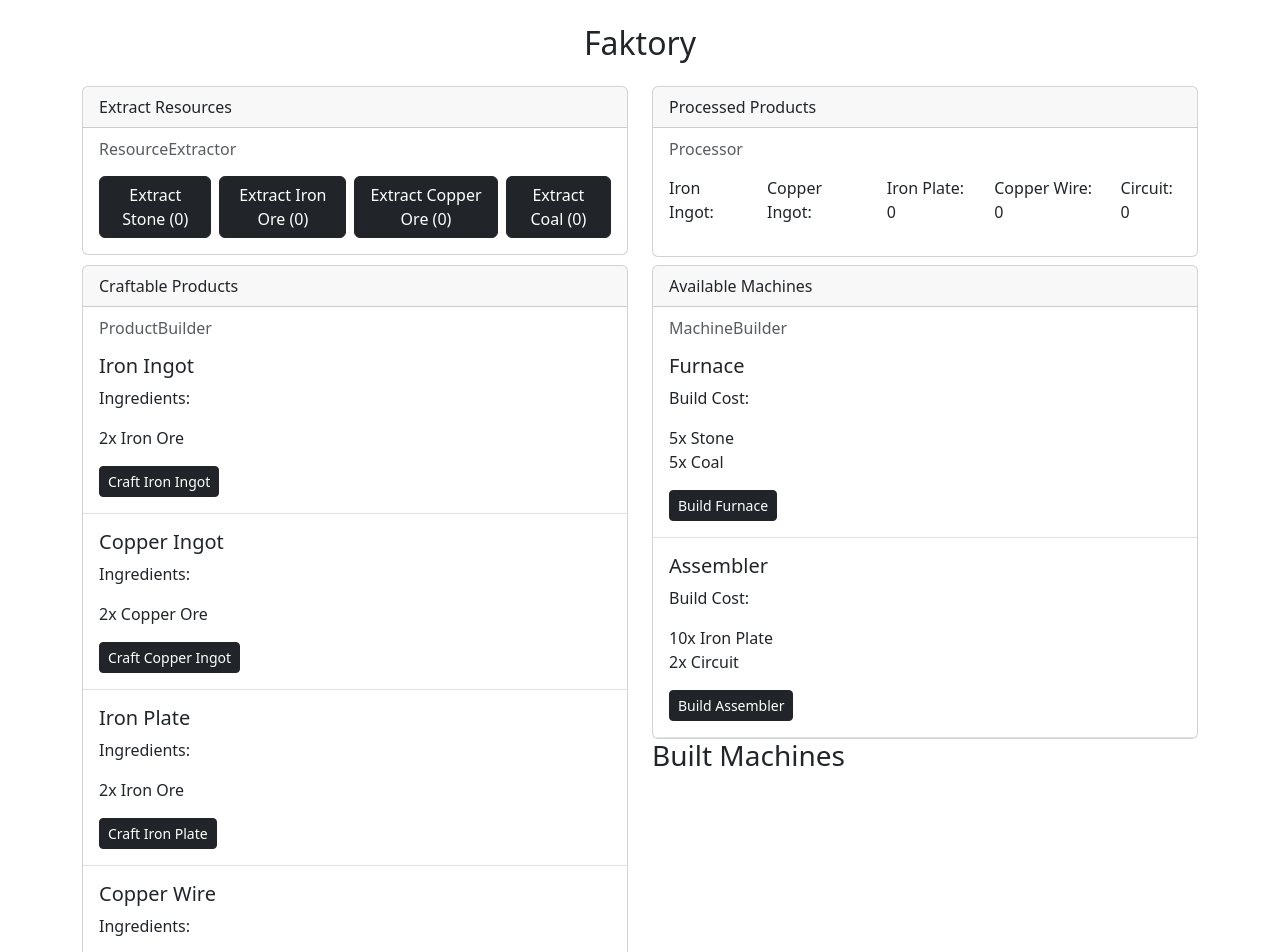
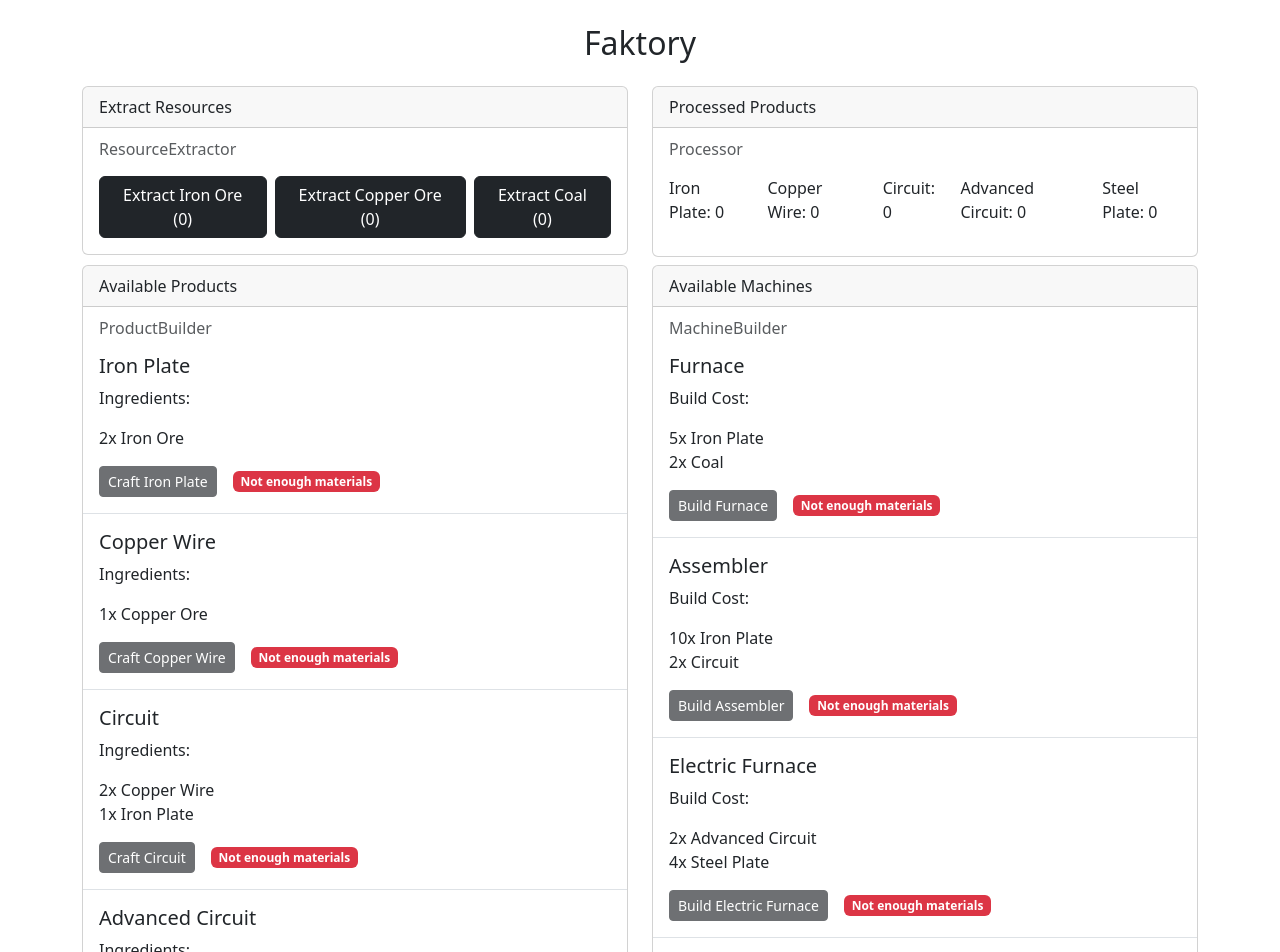
Before and after one commit to emarose/faktory, a React (Vite) app: page / in a window 1280 px wide. Shown: the top 952 px of the page. Built offline with nearby package versions, Linux system fonts and the light colour scheme.

Commit message:
added timer on productbuilder

```diff
--- a/package.json
+++ b/package.json
@@ -13,7 +13,8 @@
     "bootstrap": "^5.3.3",
     "react": "^18.3.1",
     "react-bootstrap": "^2.10.4",
-    "react-dom": "^18.3.1"
+    "react-dom": "^18.3.1",
+    "react-timer-hook": "^3.0.7"
   },
   "devDependencies": {
     "@eslint/js": "^9.9.0",
--- a/src/components/MachineBuilder.jsx
+++ b/src/components/MachineBuilder.jsx
@@ -1,19 +1,16 @@
-import React, { useContext } from "react";
-import oresData from "../data/ores.json";
+import React, { useContext, useState, useEffect } from "react";
+import machinesData from "../data/machines.json"; // Import machines data
 import { GameContext } from "../contexts/GameContext";
-import { Button, Card } from "react-bootstrap";
+import { Button, Card, ProgressBar } from "react-bootstrap";
 
 function MachineBuilder() {
   const { state, dispatch } = useContext(GameContext);
+  const [building, setBuilding] = useState(null); // Track which machine is being built
+  const [remainingTime, setRemainingTime] = useState(0); // Time remaining for building
 
   const buildMachine = (machine) => {
     const hasResources = machine.buildCost.every((ingredient) => {
-      if (state.resources[ingredient.name] !== undefined) {
-        return state.resources[ingredient.name] >= ingredient.amount;
-      } else if (state.products[ingredient.name] !== undefined) {
-        return state.products[ingredient.name] >= ingredient.amount;
-      }
-      return false;
+      return (state.resources[ingredient.name] || 0) >= ingredient.amount;
     });
 
     if (!hasResources) {
@@ -21,28 +18,34 @@ function MachineBuilder() {
       return;
     }
 
+    // Deduct resources
     machine.buildCost.forEach((ingredient) => {
-      if (state.resources[ingredient.name] !== undefined) {
       dispatch({
         type: "DEDUCT_RESOURCE",
         resource: ingredient.name,
         amount: ingredient.amount,
       });
-      } else if (state.products[ingredient.name] !== undefined) {
-        dispatch({
-          type: "DEDUCT_PRODUCT",
-          product: ingredient.name,
-          amount: ingredient.amount,
-        });
-      }
     });
 
+    // Set up building process
+    setBuilding(machine);
+    setRemainingTime(machine.buildTime); // Assuming machine.buildTime exists
+
+    // Start a countdown timer
+    const timer = setInterval(() => {
+      setRemainingTime((prevTime) => {
+        if (prevTime <= 1) {
+          clearInterval(timer);
           dispatch({
             type: "BUILD_MACHINE",
             machine: machine.name,
           });
-
-    alert(`${machine.displayName} built successfully!`);
+          setBuilding(null); // Reset building state
+          return 0;
+        }
+        return prevTime - 1;
+      });
+    }, 1000);
   };
 
   return (
@@ -51,10 +54,13 @@ function MachineBuilder() {
       <Card.Subtitle className="text-muted px-3 pt-3">
         MachineBuilder
       </Card.Subtitle>
-      {oresData
-        .filter((item) => item.type === "machine")
-        .map((machine) => (
-          <div key={machine.name} className="machine-card">
+      {machinesData.map((machine) => {
+        const isBuildable = machine.buildCost.every((ingredient) => {
+          return (state.resources[ingredient.name] || 0) >= ingredient.amount;
+        });
+
+        return (
+          <div key={machine.name}>
             <Card.Body className="border-bottom">
               <Card.Title>{machine.displayName}</Card.Title>
               <p>Build Cost:</p>
@@ -69,12 +75,29 @@ function MachineBuilder() {
                 size="sm"
                 variant="dark"
                 onClick={() => buildMachine(machine)}
+                disabled={!isBuildable || !!building}
               >
-                Build {machine.displayName}
+                {building === machine
+                  ? `Building...`
+                  : `Build ${machine.displayName}`}
               </Button>
+              {!isBuildable && (
+                <span className="small ms-3 badge bg-danger">
+                  Not enough materials
+                </span>
+              )}
+              {building === machine && (
+                <div className="mt-2">
+                  <ProgressBar
+                    now={(remainingTime / machine.buildTime) * 100}
+                    label={`${remainingTime}s`}
+                  />
+                </div>
+              )}
             </Card.Body>
           </div>
-        ))}
+        );
+      })}
     </Card>
   );
 }
--- a/src/components/Processor.jsx
+++ b/src/components/Processor.jsx
@@ -1,5 +1,5 @@
 import React, { useContext } from "react";
-import oresData from "../data/ores.json";
+import productsData from "../data/products.json"; // Import products data
 import { GameContext } from "../contexts/GameContext";
 import { Card } from "react-bootstrap";
 
@@ -7,27 +7,23 @@ function Processor() {
   const { state } = useContext(GameContext);
 
   return (
-    <>
     <Card>
       <Card.Header>Processed Products</Card.Header>
-        <Card.Subtitle className="text-muted px-3 pt-3">
-          Processor
-        </Card.Subtitle>
+      <Card.Subtitle className="text-muted px-3 pt-3">Processor</Card.Subtitle>
       <Card.Body>
         <div className="d-flex gap-4">
-            {oresData
+          {productsData
             .filter((product) => product.type === "product")
             .map((product) => (
               <div key={product.name}>
                 <p>
-                    {product.displayName}: {state.products[product.name]}
+                  {product.displayName}: {state.products[product.name] || 0}
                 </p>
               </div>
             ))}
         </div>
       </Card.Body>
     </Card>
-    </>
   );
 }
 
--- a/src/components/ProductBuilder.jsx
+++ b/src/components/ProductBuilder.jsx
@@ -1,64 +1,78 @@
-import React, { useContext } from "react";
-import oresData from "../data/ores.json";
+import React, { useContext, useState } from "react";
+import productsData from "../data/products.json";
 import { GameContext } from "../contexts/GameContext";
+import { Button, Card, ProgressBar } from "react-bootstrap";
+import { useTimer } from "react-timer-hook"; // Import timer hook
 import "./styles.css";
-import { Button, Card } from "react-bootstrap";
 
 function ProductBuilder() {
   const { state, dispatch } = useContext(GameContext);
+  const [crafting, setCrafting] = useState(null);
+  const [expiryTimestamp, setExpiryTimestamp] = useState(null); // Track expiryTimestamp
 
-  const craftProduct = (product) => {
-    const hasResources = product.ingredients.every((ingredient) => {
-      if (state.resources[ingredient.name] !== undefined) {
-        return state.resources[ingredient.name] >= ingredient.amount;
-      } else if (state.products[ingredient.name] !== undefined) {
-        return state.products[ingredient.name] >= ingredient.amount;
-      }
-      return false;
+  // Check if the player has enough materials to build the product
+  const canBuildProduct = (product) => {
+    return product.ingredients.every((ingredient) => {
+      return (state.resources[ingredient.name] || 0) >= ingredient.amount;
     });
+  };
 
-    if (!hasResources) {
-      alert(`Not enough resources to craft ${product.displayName}`);
+  // Function to build the product
+  const buildProduct = (product) => {
+    if (!canBuildProduct(product)) {
+      alert(`Not enough materials to craft ${product.displayName}`);
       return;
     }
 
+    // Deduct resources
     product.ingredients.forEach((ingredient) => {
-      if (state.resources[ingredient.name] !== undefined) {
       dispatch({
         type: "DEDUCT_RESOURCE",
         resource: ingredient.name,
         amount: ingredient.amount,
       });
-      } else if (state.products[ingredient.name] !== undefined) {
-        dispatch({
-          type: "DEDUCT_PRODUCT",
-          product: ingredient.name,
-          amount: ingredient.amount,
-        });
-      }
     });
 
+    // Set up crafting process
+    setCrafting(product);
+
+    // Define the expiration time for crafting
+    const newExpiryTimestamp = new Date();
+    newExpiryTimestamp.setSeconds(
+      newExpiryTimestamp.getSeconds() + product.processingTime
+    );
+
+    setExpiryTimestamp(newExpiryTimestamp); // Update expiry timestamp
+    restart(newExpiryTimestamp); // Start the timer
+  };
+
+  // Timer logic with react-timer-hook
+  const { seconds, isRunning, restart } = useTimer({
+    autoStart: false,
+    expiryTimestamp: expiryTimestamp || new Date(), // Provide fallback for the initial render
+    onExpire: () => {
+      if (crafting) {
         dispatch({
-      type: "ADD_PRODUCT",
-      product: product.name,
-      amount: product.outputQuantity,
+          type: "CRAFT_PRODUCT",
+          product: crafting.name,
+          outputQuantity: crafting.outputQuantity,
+        });
+        setCrafting(null); // Reset crafting state after completion
+      }
+    },
   });
 
-    alert(`${product.displayName} crafted successfully!`);
-  };
-
   return (
-    <Card>
-      <Card.Header>Craftable Products</Card.Header>
+    <Card className="product-card">
+      <Card.Header>Available Products</Card.Header>
       <Card.Subtitle className="text-muted px-3 pt-3">
         ProductBuilder
       </Card.Subtitle>
-      <div>
-        {oresData
-          .filter((item) => item.type === "product")
-          .map((product) => (
-            <div className="border-bottom" key={product.name}>
-              <Card.Body>
+      {productsData.map((product) => {
+        const isBuildable = canBuildProduct(product);
+        return (
+          <div key={product.name}>
+            <Card.Body className="border-bottom">
               <Card.Title>{product.displayName}</Card.Title>
               <p>Ingredients:</p>
               <ul>
@@ -71,14 +85,30 @@ function ProductBuilder() {
               <Button
                 size="sm"
                 variant="dark"
-                  onClick={() => craftProduct(product)}
+                onClick={() => buildProduct(product)}
+                disabled={!isBuildable || !!crafting || isRunning}
               >
-                  Craft {product.displayName}
+                {crafting?.name === product.name
+                  ? `Crafting...`
+                  : `Craft ${product.displayName}`}
               </Button>
+              {!isBuildable && (
+                <span className="small ms-3 badge bg-danger">
+                  Not enough materials
+                </span>
+              )}
+              {crafting?.name === product.name && (
+                <div className="mt-2">
+                  <ProgressBar
+                    now={(seconds / product.processingTime) * 100}
+                    label={`${seconds}s`}
+                  />
+                </div>
+              )}
             </Card.Body>
           </div>
-          ))}{" "}
-      </div>
+        );
+      })}
     </Card>
   );
 }
--- a/src/components/ResourceExtractor.jsx
+++ b/src/components/ResourceExtractor.jsx
@@ -6,17 +6,22 @@ import { Button, Card } from "react-bootstrap";
 function ResourceExtractor() {
   const { state, dispatch } = useContext(GameContext);
 
-  const extractResource = (resourceName) => {
+  const extractResource = (resourceName, baseRate) => {
     dispatch({
       type: "EXTRACT_RESOURCE",
       resource: resourceName,
-      amount: 1,
+      amount: baseRate,
     });
   };
 
   const getDisplayName = (resourceName) => {
     const resource = oresData.find((ore) => ore.name === resourceName);
     return resource ? resource.displayName : resourceName;
+  };
+
+  const getBaseRate = (resourceName) => {
+    const resource = oresData.find((ore) => ore.name === resourceName);
+    return resource ? resource.baseRate : 1;
   };
 
   return (
@@ -31,7 +36,7 @@ function ResourceExtractor() {
             <Button
               key={resource}
               variant="dark"
-              onClick={() => extractResource(resource)}
+              onClick={() => extractResource(resource, getBaseRate(resource))}
             >
               Extract {getDisplayName(resource)} ({state.resources[resource]})
             </Button>
--- a/src/contexts/GameContext.jsx
+++ b/src/contexts/GameContext.jsx
@@ -3,7 +3,6 @@ import oresData from "../data/ores.json";
 
 const initialState = {
   resources: {
-    stone: 0,
     ironOre: 0,
     copperOre: 0,
     coal: 0,
@@ -39,12 +38,13 @@ const gameReducer = (state, action) => {
           [action.resource]: state.resources[action.resource] - action.amount,
         },
       };
-    case "ADD_PRODUCT":
+    case "CRAFT_PRODUCT":
       return {
         ...state,
         products: {
           ...state.products,
-          [action.product]: state.products[action.product] + action.amount,
+          [action.product]:
+            state.products[action.product] + action.outputQuantity,
         },
       };
     case "DEDUCT_RESOURCE":
@@ -71,6 +71,25 @@ const gameReducer = (state, action) => {
           [action.machine]: (state.machines[action.machine] || 0) + 1,
         },
       };
+    case "START_BUILDING_MACHINE":
+      return {
+        ...state,
+        // Start the building process
+        building: {
+          machine: action.machine,
+          remainingTime: action.time,
+        },
+      };
+    case "COMPLETE_BUILDING_MACHINE":
+      return {
+        ...state,
+        // Complete the building process
+        machines: {
+          ...state.machines,
+          [action.machine]: (state.machines[action.machine] || 0) + 1,
+        },
+        building: null,
+      };
     default:
       return state;
   }
--- /dev/null
+++ b/src/data/machines.json
@@ -0,0 +1,42 @@
+[
+  {
+    "name": "furnace",
+    "displayName": "Furnace",
+    "type": "machine",
+    "buildCost": [
+      { "name": "ironPlate", "displayName": "Iron Plate", "amount": 5 },
+      { "name": "coal", "displayName": "Coal", "amount": 2 }
+    ]
+  },
+  {
+    "name": "assembler",
+    "displayName": "Assembler",
+    "type": "machine",
+    "buildCost": [
+      { "name": "ironPlate", "displayName": "Iron Plate", "amount": 10 },
+      { "name": "circuit", "displayName": "Circuit", "amount": 2 }
+    ]
+  },
+  {
+    "name": "electricFurnace",
+    "displayName": "Electric Furnace",
+    "type": "machine",
+    "buildCost": [
+      {
+        "name": "advancedCircuit",
+        "displayName": "Advanced Circuit",
+        "amount": 2
+      },
+      { "name": "steelPlate", "displayName": "Steel Plate", "amount": 4 }
+    ]
+  },
+  {
+    "name": "roboticAssembler",
+    "displayName": "Robotic Assembler",
+    "type": "machine",
+    "buildCost": [
+      { "name": "engineUnit", "displayName": "Engine Unit", "amount": 2 },
+      { "name": "circuit", "displayName": "Circuit", "amount": 5 }
+    ]
+  }
+]
--- a/src/data/ores.json
+++ b/src/data/ores.json
@@ -1,10 +1,4 @@
 [
-  {
-    "name": "stone",
-    "displayName": "Stone",
-    "type": "resource",
-    "baseRate": 1
-  },
   {
     "name": "ironOre",
     "displayName": "Iron Ore",
@@ -22,80 +16,5 @@
     "displayName": "Coal",
     "type": "resource",
     "baseRate": 1
-  },
-  {
-    "name": "ironIngot",
-    "displayName": "Iron Ingot",
-    "type": "product",
-    "ingredients": [
-      { "name": "ironOre", "displayName": "Iron Ore", "amount": 2 }
-    ],
-    "machineRequired": "furnace",
-    "processingTime": 2,
-    "outputQuantity": 1
-  },
-
-  {
-    "name": "copperIngot",
-    "displayName": "Copper Ingot",
-    "type": "product",
-    "ingredients": [
-      { "name": "copperOre", "displayName": "Copper Ore", "amount": 2 }
-    ],
-    "machineRequired": "furnace",
-    "processingTime": 2,
-    "outputQuantity": 1
-  },
-  {
-    "name": "ironPlate",
-    "displayName": "Iron Plate",
-    "type": "product",
-    "ingredients": [
-      { "name": "ironOre", "displayName": "Iron Ore", "amount": 2 }
-    ],
-    "machineRequired": "furnace",
-    "processingTime": 2,
-    "outputQuantity": 1
-  },
-  {
-    "name": "copperWire",
-    "displayName": "Copper Wire",
-    "type": "product",
-    "ingredients": [
-      { "name": "copperOre", "displayName": "Copper Ore", "amount": 1 }
-    ],
-    "machineRequired": "furnace",
-    "processingTime": 3,
-    "outputQuantity": 2
-  },
-  {
-    "name": "circuit",
-    "displayName": "Circuit",
-    "type": "product",
-    "ingredients": [
-      { "name": "copperWire", "displayName": "Copper Wire", "amount": 2 },
-      { "name": "ironPlate", "displayName": "Iron Plate", "amount": 1 }
-    ],
-    "machineRequired": "assembler",
-    "processingTime": 5,
-    "outputQuantity": 1
-  },
-  {
-    "name": "furnace",
-    "displayName": "Furnace",
-    "type": "machine",
-    "buildCost": [
-      { "name": "stone", "displayName": "Stone", "amount": 5 },
-      { "name": "coal", "displayName": "Coal", "amount": 5 }
-    ]
-  },
-  {
-    "name": "assembler",
-    "displayName": "Assembler",
-    "type": "machine",
-    "buildCost": [
-      { "name": "ironPlate", "displayName": "Iron Plate", "amount": 10 },
-      { "name": "circuit", "displayName": "Circuit", "amount": 2 }
-    ]
   }
 ]
--- /dev/null
+++ b/src/data/products.json
@@ -0,0 +1,61 @@
+[
+  {
+    "name": "ironPlate",
+    "displayName": "Iron Plate",
+    "type": "product",
+    "ingredients": [
+      { "name": "ironOre", "displayName": "Iron Ore", "amount": 2 }
+    ],
+    "machineRequired": "furnace",
+    "processingTime": 2,
+    "outputQuantity": 1
+  },
+  {
+    "name": "copperWire",
+    "displayName": "Copper Wire",
+    "type": "product",
+    "ingredients": [
+      { "name": "copperOre", "displayName": "Copper Ore", "amount": 1 }
+    ],
+    "machineRequired": "furnace",
+    "processingTime": 3,
+    "outputQuantity": 1
+  },
+  {
+    "name": "circuit",
+    "displayName": "Circuit",
+    "type": "product",
+    "ingredients": [
+      { "name": "copperWire", "displayName": "Copper Wire", "amount": 2 },
+      { "name": "ironPlate", "displayName": "Iron Plate", "amount": 1 }
+    ],
+    "machineRequired": "assembler",
+    "processingTime": 5,
+    "outputQuantity": 1
+  },
+  {
+    "name": "advancedCircuit",
+    "displayName": "Advanced Circuit",
+    "type": "product",
+    "ingredients": [
+      { "name": "circuit", "displayName": "Circuit", "amount": 2 },
+      { "name": "copperWire", "displayName": "Copper Wire", "amount": 4 },
+      { "name": "steelPlate", "displayName": "Steel Plate", "amount": 1 }
+    ],
+    "machineRequired": "assembler",
+    "processingTime": 6,
+    "outputQuantity": 1
+  },
+  {
+    "name": "steelPlate",
+    "displayName": "Steel Plate",
+    "type": "product",
+    "ingredients": [
+      { "name": "ironOre", "displayName": "Iron Ore", "amount": 3 },
+      { "name": "coal", "displayName": "Coal", "amount": 2 }
+    ],
+    "machineRequired": "furnace",
+    "processingTime": 4,
+    "outputQuantity": 1
+  }
+]
```
Also changed, not shown: src/components/styles.css (+11 -0 lines), src/data/milestones.json (added, +52 -0 lines), 1 other file (tests, documents, lock files or other folders). Lines whose indentation alone changed are shown as unchanged.
